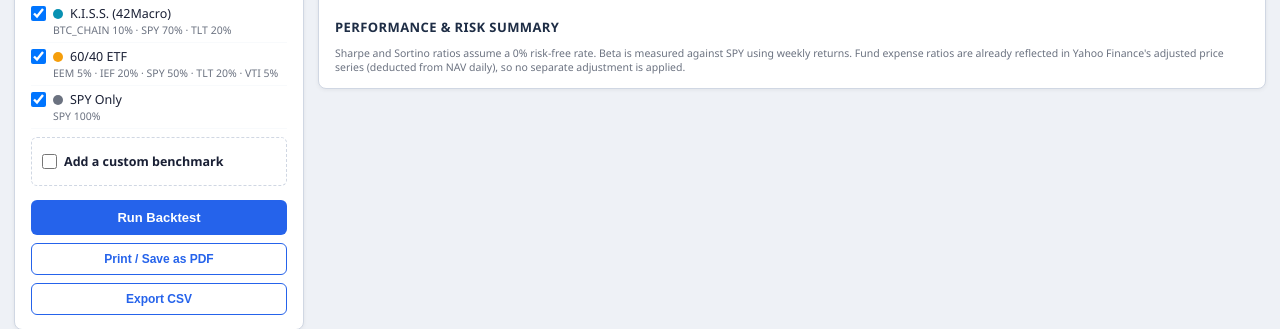
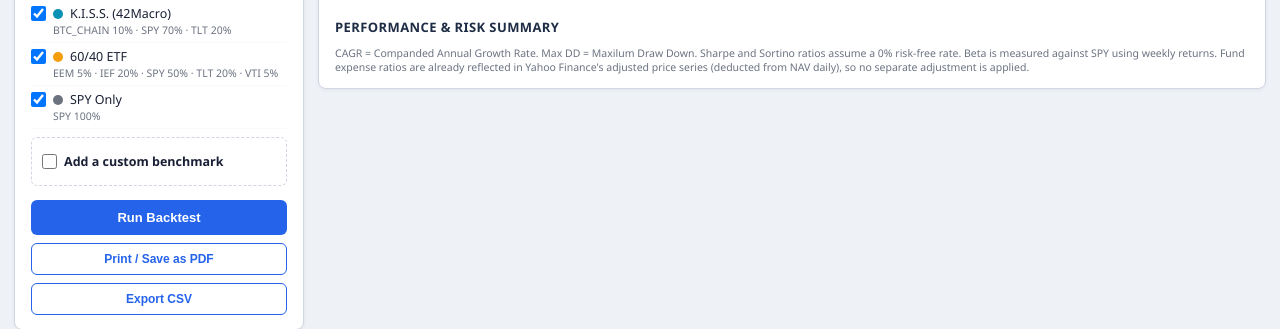
Before and after one commit to Jamesm2009/backtest, a Flask app: page / in a window 1280 px wide. Shown: the part 641-970 px from the top of the page. Run offline with Flask 3, Linux system fonts and the light colour scheme.

Commit message:
Update index.html

```diff
--- a/templates/index.html
+++ b/templates/index.html
@@ -172,7 +172,7 @@
     <div id="holdingsSummary" class="holdings-summary"></div>
     <h2 class="panel-title" style="margin-top:18px">Performance &amp; Risk Summary</h2>
     <div id="perfTableWrap"></div>
-    <div class="footnote">Sharpe and Sortino ratios assume a 0% risk-free rate. Beta is measured against SPY using weekly returns. Fund expense ratios are already reflected in Yahoo Finance's adjusted price series (deducted from NAV daily), so no separate adjustment is applied.</div>
+    <div class="footnote">CAGR = Companded Annual Growth Rate. Max DD = Maxilum Draw Down. Sharpe and Sortino ratios assume a 0% risk-free rate. Beta is measured against SPY using weekly returns. Fund expense ratios are already reflected in Yahoo Finance's adjusted price series (deducted from NAV daily), so no separate adjustment is applied.</div>
   </div>
 
 </div>
```
